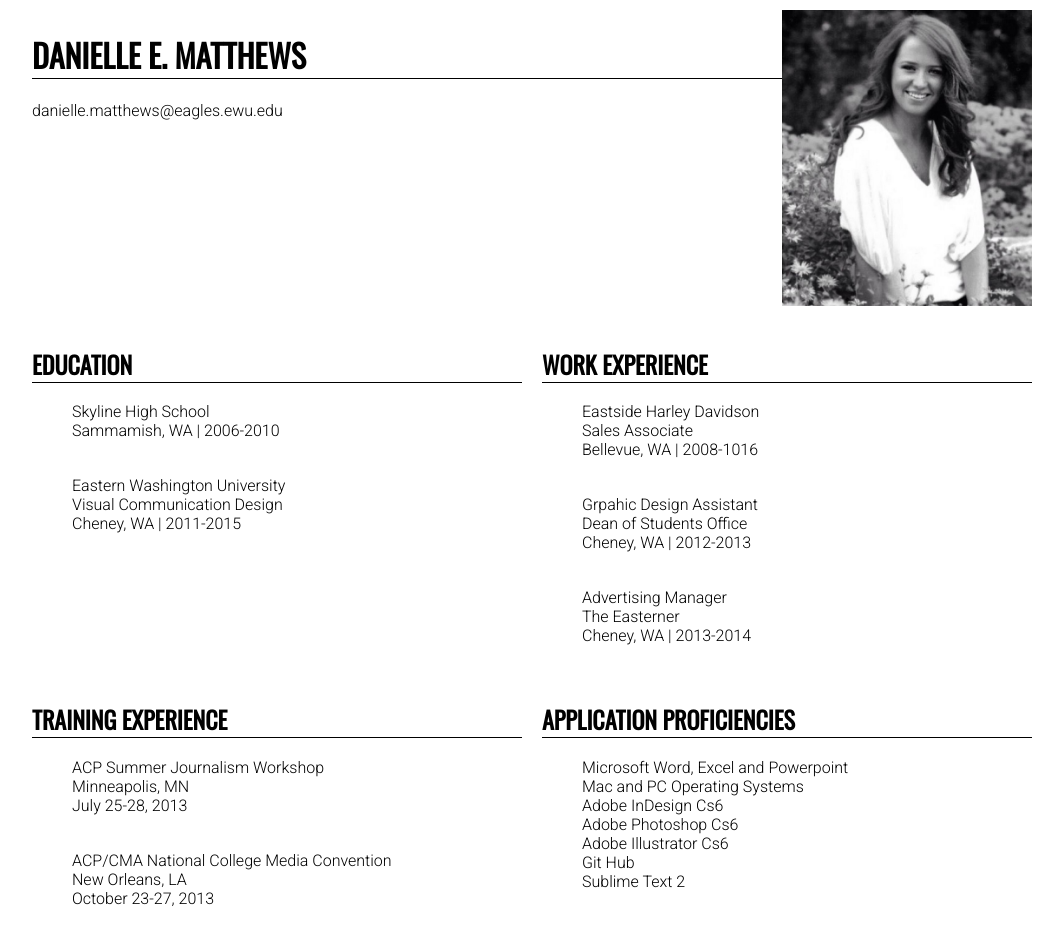
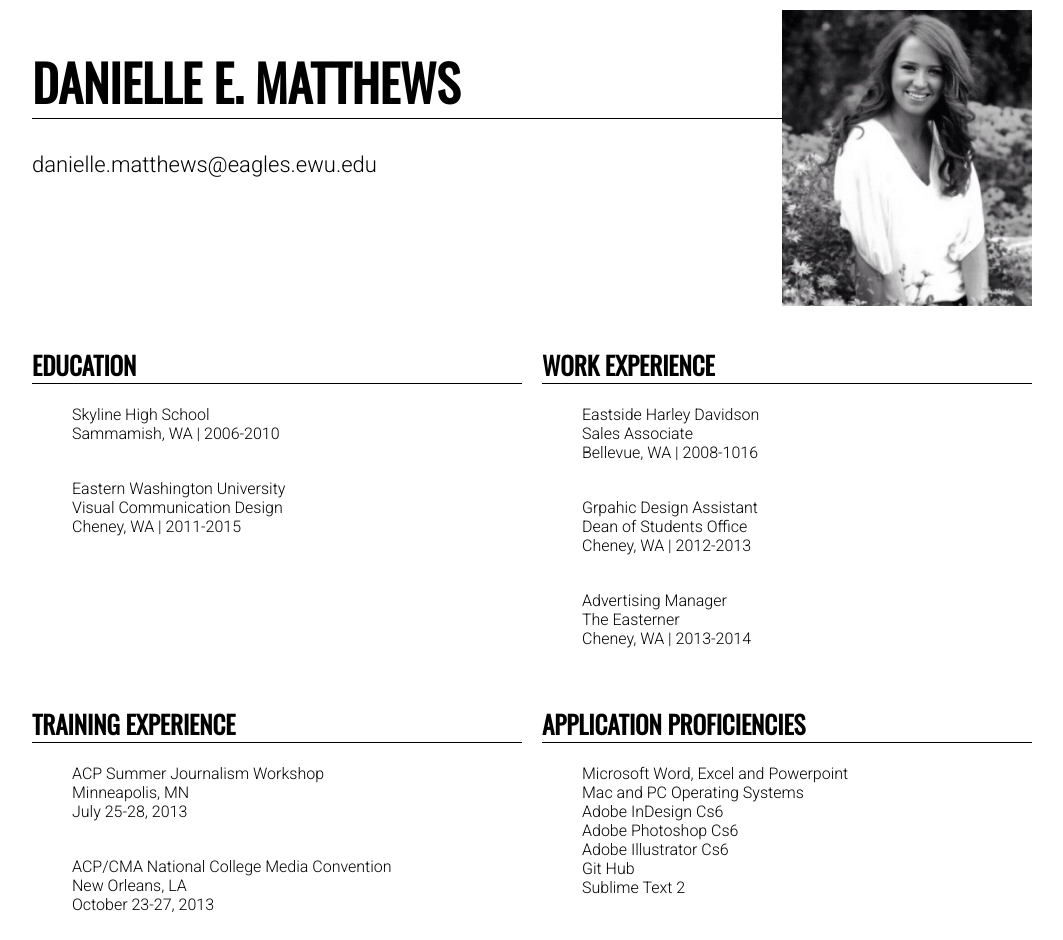
Before and after one commit to Delleliz/P2-Resume, a plain HTML site: page index.html in a window 1280 px wide. Shown: the whole page, without its empty margins (108-1171 px from the left). Drawn offline with nearby package versions, Linux system fonts and the light colour scheme.

Commit message:
Font Size - Name, Headers, Email

```diff
--- a/css/styles.css
+++ b/css/styles.css
@@ -6,6 +6,14 @@ body {
 
 div {
 	margin-top: -60px;	x
+}
+
+h1 {
+	font-size: 50px;
+}
+
+h2 {
+	font-size: 25px;
 }
 
 h1,h2 {
@@ -21,12 +29,19 @@ img.profile {
 	float: right;
 }
 
+p {
+	font-size: 22px;
+}
+
 
 
 p, li {
 	font-family: 'Roboto', sans-serif;
 	list-style-type: none;
-	}
+
+}
+
+
 
 
 /* Show Grid */
```
